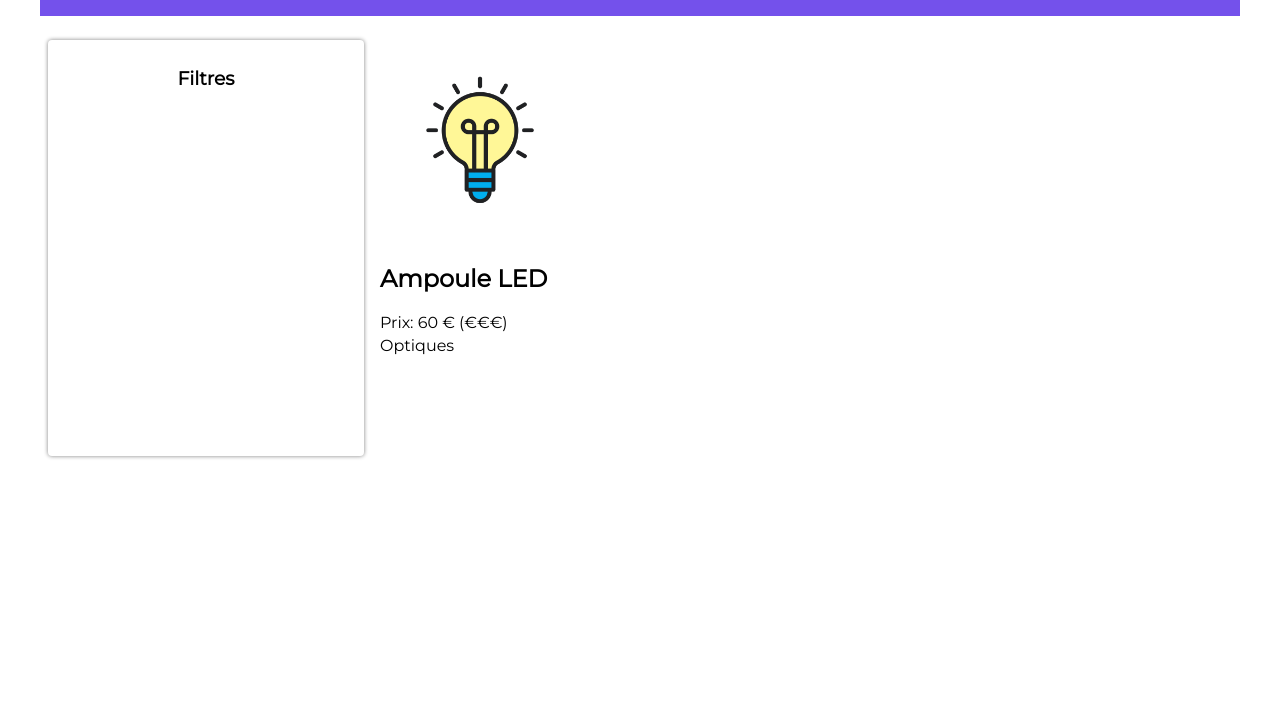
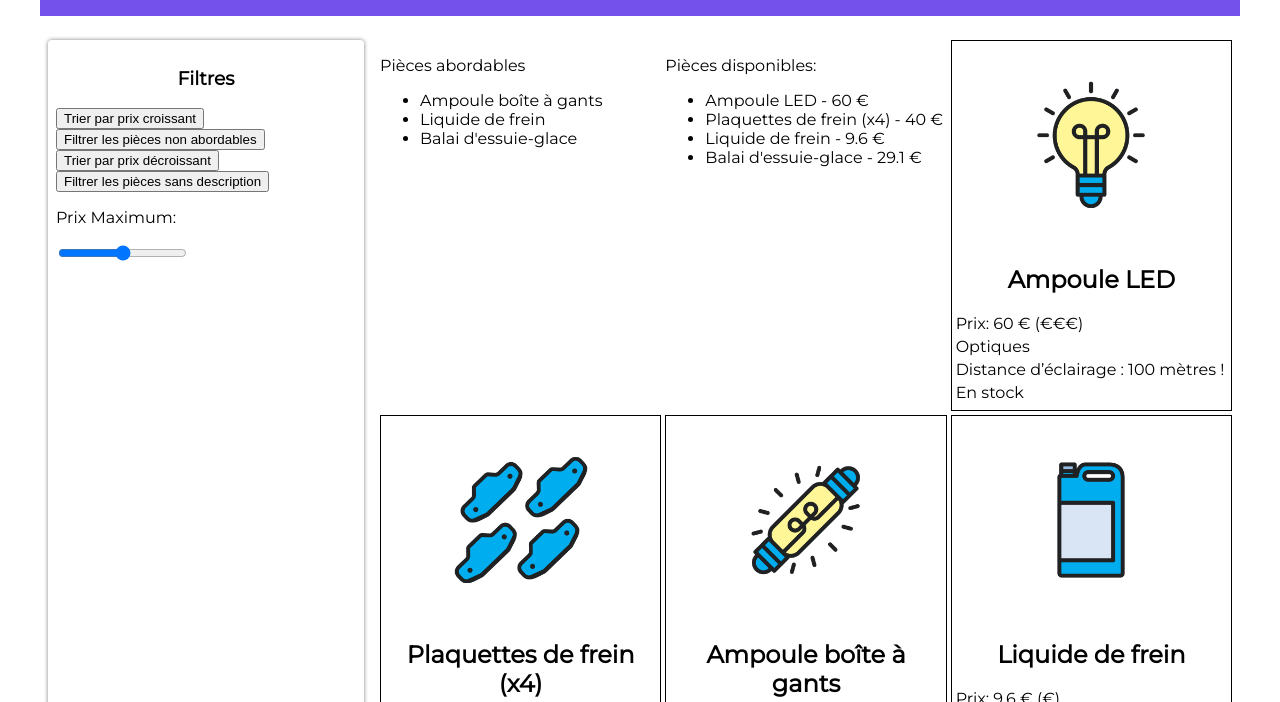
Before and after one commit to Touadii85/dynamique-JavaScript, a website: page index.html in a window 1280 px wide. Shown: the part 98-800 px from the top of the page. Drawn offline with Linux system fonts and the light colour scheme.

Commit message:
partie 2 finish

```diff
--- a/index.html
+++ b/index.html
@@ -15,10 +15,27 @@
 			<!-- Menu de recherche -->
 			<section class="filtres">
 				<h3>Filtres</h3>
+				<button class="btn-trier">Trier par prix croissant</button>
+				<br>
+				<button class="btn-filtrer">Filtrer les pièces non abordables</button>
+				<br>
+				<button class="btn-decroissant">Trier par prix décroissant</button>
+				<br>
+				<button class="btn-nodesc">Filtrer les pièces sans description</button>
+				<br>
+				<p>Prix Maximum:</p>
+				<input type="range" name="prix-max" id="prix-max" min="0" max="60" step="5">
 			</section>
 
 			<!-- Fiches produits -->
 			<section class="fiches">
+				<!-- Code ajouté -->
+				<div class="abordables">
+
+				</div>
+				<div class="disponibles">
+
+				</div>
 			</section>
 		</main>
 	</body>
--- a/package.json
+++ b/package.json
@@ -5,7 +5,7 @@
   "main": "pieces.js",
   "scripts": {
     "start":"http-server",
-    "dev":"http-server"
+    "dev": "http-server"
   },
   "repository": {
     "type": "git",
--- a/pieces.js
+++ b/pieces.js
@@ -1,8 +1,16 @@
 // Récupération des pièces depuis le fichier JSON
 const reponse = await fetch('pieces-autos.json');
 const pieces = await reponse.json();
+
+function genererPieces(pieces){
+    for (let i = 0; i < pieces.length; i++) {
+
+        const article = pieces[i];
+        // Récupération de l'élément du DOM qui accueillera les fiches
+        const sectionFiches = document.querySelector(".fiches");
+        // Création d’une balise dédiée à une pièce automobile
+        const pieceElement = document.createElement("article");
         // Création des balises
-const article = pieces[0];
         const imageElement = document.createElement("img");
         imageElement.src = article.image;
         const nomElement = document.createElement("h2");
@@ -11,9 +19,124 @@ const prixElement = document.createElement("p");
         prixElement.innerText = `Prix: ${article.prix} € (${article.prix < 35 ? "€" : "€€€"})`;
         const categorieElement = document.createElement("p");
         categorieElement.innerText = article.categorie ?? "(aucune catégorie)";
-//Rattachement de nos balises au DOM
-const sectionFiches = document.querySelector(".fiches");
-sectionFiches.appendChild(imageElement);
-sectionFiches.appendChild(nomElement);
-sectionFiches.appendChild(prixElement);
-sectionFiches.appendChild(categorieElement);
+        const descriptionElement = document.createElement("p");
+        descriptionElement.innerText = article.description ?? "Pas de description pour le moment.";
+        const stockElement = document.createElement("p");
+        stockElement.innerText = article.disponibilite ? "En stock" : "Rupture de stock";
+
+        // On rattache la balise article a la section Fiches
+        sectionFiches.appendChild(pieceElement);
+        // On rattache l’image à pieceElement (la balise article)
+        pieceElement.appendChild(imageElement);
+        pieceElement.appendChild(nomElement);
+        pieceElement.appendChild(prixElement);
+        pieceElement.appendChild(categorieElement);
+        //Ajout des éléments au DOM pour l'exercice
+        pieceElement.appendChild(descriptionElement);
+        pieceElement.appendChild(stockElement);
+
+     }
+}
+
+genererPieces(pieces);
+
+ //gestion des bouttons
+const boutonTrier = document.querySelector(".btn-trier");
+
+boutonTrier.addEventListener("click", function () {
+    const piecesOrdonnees = Array.from(pieces);
+    piecesOrdonnees.sort(function (a, b) {
+        return a.prix - b.prix;
+     });
+     document.querySelector(".fiches").innerHTML = "";
+    genererPieces(piecesOrdonnees);
+});
+
+const boutonFiltrer = document.querySelector(".btn-filtrer");
+
+boutonFiltrer.addEventListener("click", function () {
+    const piecesFiltrees = pieces.filter(function (piece) {
+        return piece.prix <= 35;
+    });
+    document.querySelector(".fiches").innerHTML = "";
+    genererPieces(piecesFiltrees);
+});
+
+//Correction Exercice
+const boutonDecroissant = document.querySelector(".btn-decroissant");
+
+boutonDecroissant.addEventListener("click", function () {
+    const piecesOrdonnees = Array.from(pieces);
+    piecesOrdonnees.sort(function (a, b) {
+        return b.prix - a.prix;
+     });
+     document.querySelector(".fiches").innerHTML = "";
+    genererPieces(piecesOrdonnees);
+});
+
+const boutonNoDescription = document.querySelector(".btn-nodesc");
+
+boutonNoDescription.addEventListener("click", function () {
+    const piecesFiltrees = pieces.filter(function (piece) {
+        return piece.description
+    });
+    document.querySelector(".fiches").innerHTML = "";
+    genererPieces(piecesFiltrees);
+});
+
+const noms = pieces.map(piece => piece.nom);
+for(let i = pieces.length -1 ; i >= 0; i--){
+    if(pieces[i].prix > 35){
+        noms.splice(i,1);
+    }
+}
+console.log(noms)
+//Création de l'en-tête
+
+const pElement = document.createElement('p')
+pElement.innerText = "Pièces abordables";
+//Création de la liste
+const abordablesElements = document.createElement('ul');
+//Ajout de chaque nom à la liste
+for(let i=0; i < noms.length ; i++){
+    const nomElement = document.createElement('li');
+    nomElement.innerText = noms[i];
+    abordablesElements.appendChild(nomElement);
+}
+// Ajout de l'en-tête puis de la liste au bloc résultats filtres
+document.querySelector('.abordables')
+    .appendChild(pElement)
+    .appendChild(abordablesElements);
+
+//Code Exercice
+const nomsDisponibles = pieces.map(piece => piece.nom)
+const prixDisponibles = pieces.map(piece => piece.prix)
+
+for(let i = pieces.length -1 ; i >= 0; i--){
+    if(pieces[i].disponibilite === false){
+        nomsDisponibles.splice(i,1);
+        prixDisponibles.splice(i,1);
+    }
+}
+
+const disponiblesElement = document.createElement('ul');
+
+for(let i=0 ; i < nomsDisponibles.length ; i++){
+    const nomElement = document.createElement('li');
+    nomElement.innerText = `${nomsDisponibles[i]} - ${prixDisponibles[i]} €`
+    disponiblesElement.appendChild(nomElement);
+}
+
+const pElementDisponible = document.createElement('p')
+pElementDisponible.innerText = "Pièces disponibles:";
+document.querySelector('.disponibles').appendChild(pElementDisponible).appendChild(disponiblesElement)
+
+const inputPrixMax = document.querySelector('#prix-max')
+inputPrixMax.addEventListener('input', function (){
+    const piecesFiltrees = pieces.filter(function(piece){
+        return piece.prix <= inputPrixMax.value
+    })
+    // Efface le contenu de la balise body et donc l’écran
+    document.querySelector(".fiches").innerHTML = '';
+    genererPieces(piecesFiltrees)
+})
--- a/styles.css
+++ b/styles.css
@@ -45,11 +45,24 @@ main {
 .fiches {
 	flex: 1;
 	margin: 8px;
+	display: grid;
+	grid-template-columns: repeat(3, 1fr);
+	gap: 4px;
 }
-.fiches img {
+.fiches article {
+	border: 1px solid black;
+	padding: 4px;
+}
+.fiches article img {
+	display: block;
+	margin-left: auto;
+	margin-right: auto;
 	max-width: 200px;
 }
-.fiches p {
+.fiches article p {
 	margin-top: 4px;
 	margin-bottom: 4px;
 }
+.fiches article h2 {
+	text-align: center;
+}
```
Lines whose indentation alone changed are shown as unchanged.
